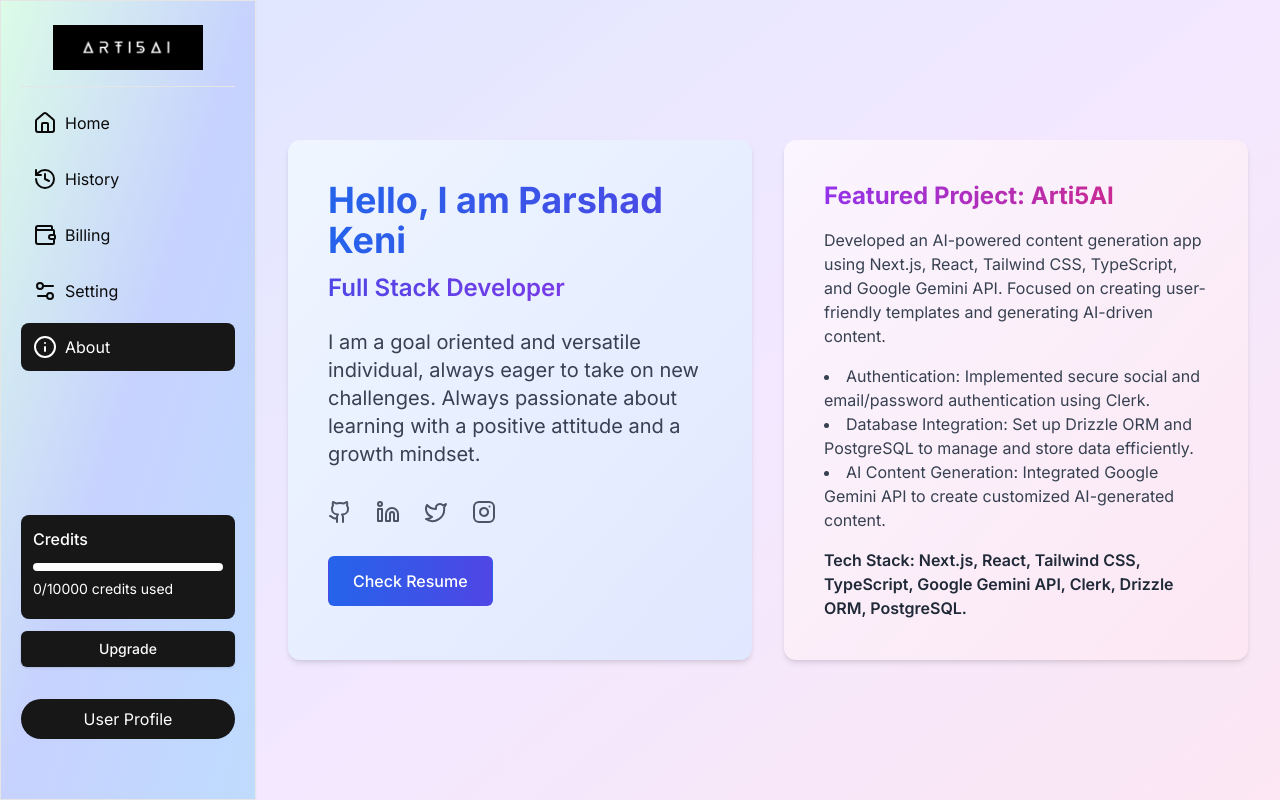
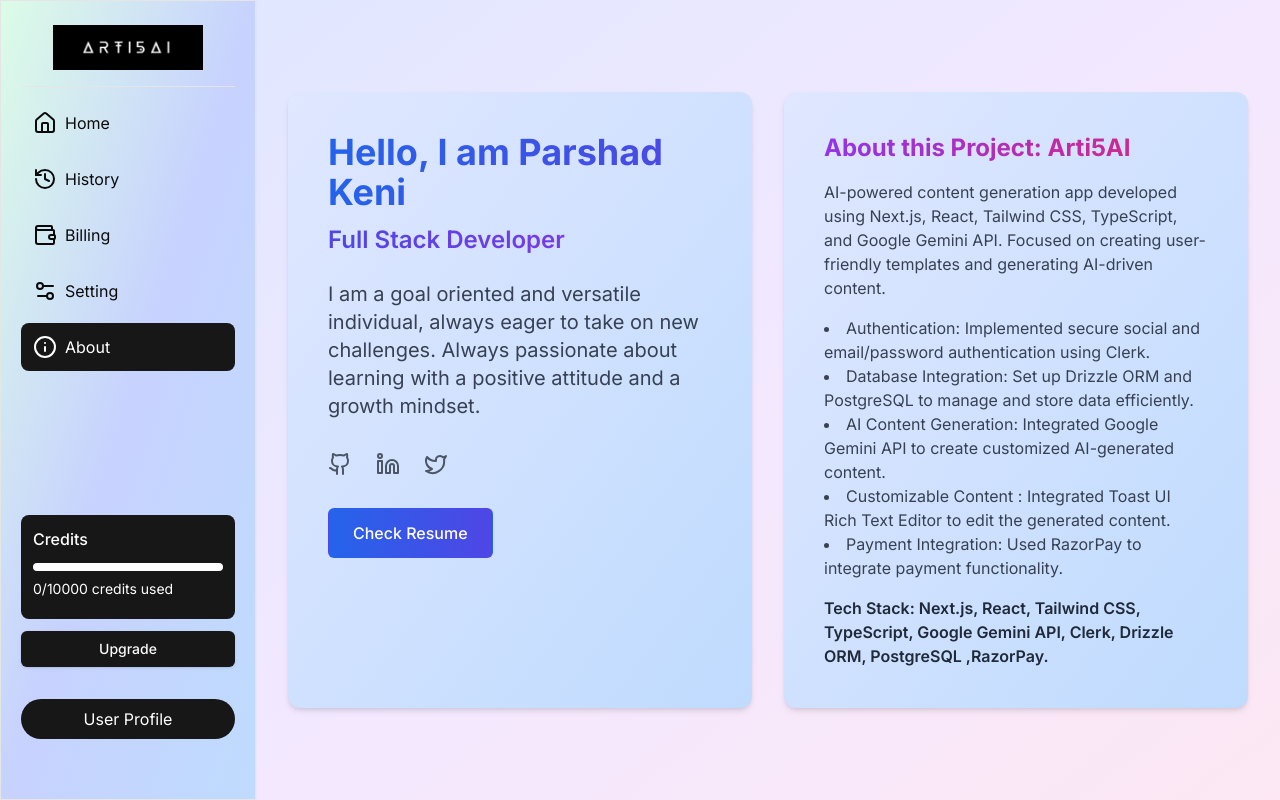
Before and after one commit to parshadk/Arti5AI, a Next.js app: page /dashboard/about in a window 1280 px wide. Built offline with nearby package versions, Linux system fonts and the light colour scheme; no server answers.

Commit message:
Fixed Bugs

```diff
--- a/app/dashboard/about/page.tsx
+++ b/app/dashboard/about/page.tsx
@@ -6,7 +6,7 @@
     <div className="min-h-screen bg-gradient-to-br from-indigo-100 via-purple-100 to-pink-100 flex items-center justify-center px-4 sm:px-6 lg:px-8">
       <div className="max-w-6xl w-full space-y-8">
         <div className="md:flex md:space-x-8">
-          <div className="md:w-1/2 bg-white p-10 rounded-xl shadow-md mb-8 md:mb-0 bg-gradient-to-br from-blue-50 to-indigo-100">
+          <div className="md:w-1/2 bg-white p-10 rounded-xl shadow-md mb-8 md:mb-0 bg-gradient-to-br from-indigo-100 to-blue-200">
             <div className="text-center md:text-left">
               <h1 className="text-4xl font-bold text-gray-900 bg-clip-text text-transparent bg-gradient-to-r from-blue-600 to-indigo-600">
                 Hello, I am Parshad Keni
@@ -33,15 +33,11 @@
                 <span className="sr-only">Twitter</span>
                 <Twitter className="h-6 w-6" />
               </a>
-              <a href="https://www.instagram.com/parshad1694?igsh=MThucWtlcHh1bXJycg==" target="_blank" rel="noopener noreferrer" className="text-gray-600 hover:text-gray-900 transition-colors duration-300">
-                <span className="sr-only">Instagram</span>
-                <Instagram className="h-6 w-6" />
-              </a>
             </div>
 
             <div className="mt-8 flex justify-center md:justify-start">
               <a
-                href="https://drive.google.com/file/d/1HOpx-w7AdTnaHKEgXYQsclb_p6zgAFxV/view?usp=sharing"
+                href="https://drive.google.com/file/d/1I8HJBPq1ZgNAeIsiz4ZyLNrB4vV_1bDV/view?usp=sharing"
                 target="_blank"
                 rel="noopener noreferrer"
                 className="inline-flex items-center px-6 py-3 border border-transparent text-base font-medium rounded-md text-white bg-gradient-to-r from-blue-600 to-indigo-600 hover:from-blue-700 hover:to-indigo-700 transition-colors duration-300"
@@ -51,18 +47,20 @@
             </div>
           </div>
 
-          <div className="md:w-1/2 bg-white p-10 rounded-xl shadow-md bg-gradient-to-br from-purple-50 to-pink-100">
-            <h2 className="text-2xl font-bold mb-4 bg-clip-text text-transparent bg-gradient-to-r from-purple-600 to-pink-600">Featured Project: Arti5AI</h2>
+          <div className="md:w-1/2 bg-white p-10 rounded-xl shadow-md bg-gradient-to-br from-indigo-100 to-blue-200">
+            <h2 className="text-2xl font-bold mb-4 bg-clip-text text-transparent bg-gradient-to-r from-purple-600 to-pink-600">About this Project: Arti5AI</h2>
             <p className="text-gray-700 mb-4">
-              Developed an AI-powered content generation app using Next.js, React, Tailwind CSS, TypeScript, and Google Gemini API. Focused on creating user-friendly templates and generating AI-driven content.
+              AI-powered content generation app  developed using Next.js, React, Tailwind CSS, TypeScript, and Google Gemini API. Focused on creating user-friendly templates and generating AI-driven content.
             </p>
             <ul className="list-disc list-inside text-gray-700 mb-4">
               <li>Authentication: Implemented secure social and email/password authentication using Clerk.</li>
               <li>Database Integration: Set up Drizzle ORM and PostgreSQL to manage and store data efficiently.</li>
               <li>AI Content Generation: Integrated Google Gemini API to create customized AI-generated content.</li>
+              <li>Customizable Content : Integrated Toast UI Rich Text Editor to edit the generated content.</li>
+              <li>Payment Integration: Used RazorPay to integrate payment functionality.</li>
             </ul>
             <p className="text-gray-800 font-semibold">
-              Tech Stack: Next.js, React, Tailwind CSS, TypeScript, Google Gemini API, Clerk, Drizzle ORM, PostgreSQL.
+              Tech Stack: Next.js, React, Tailwind CSS, TypeScript, Google Gemini API, Clerk, Drizzle ORM, PostgreSQL ,RazorPay.
             </p>
           </div>
         </div>
```
